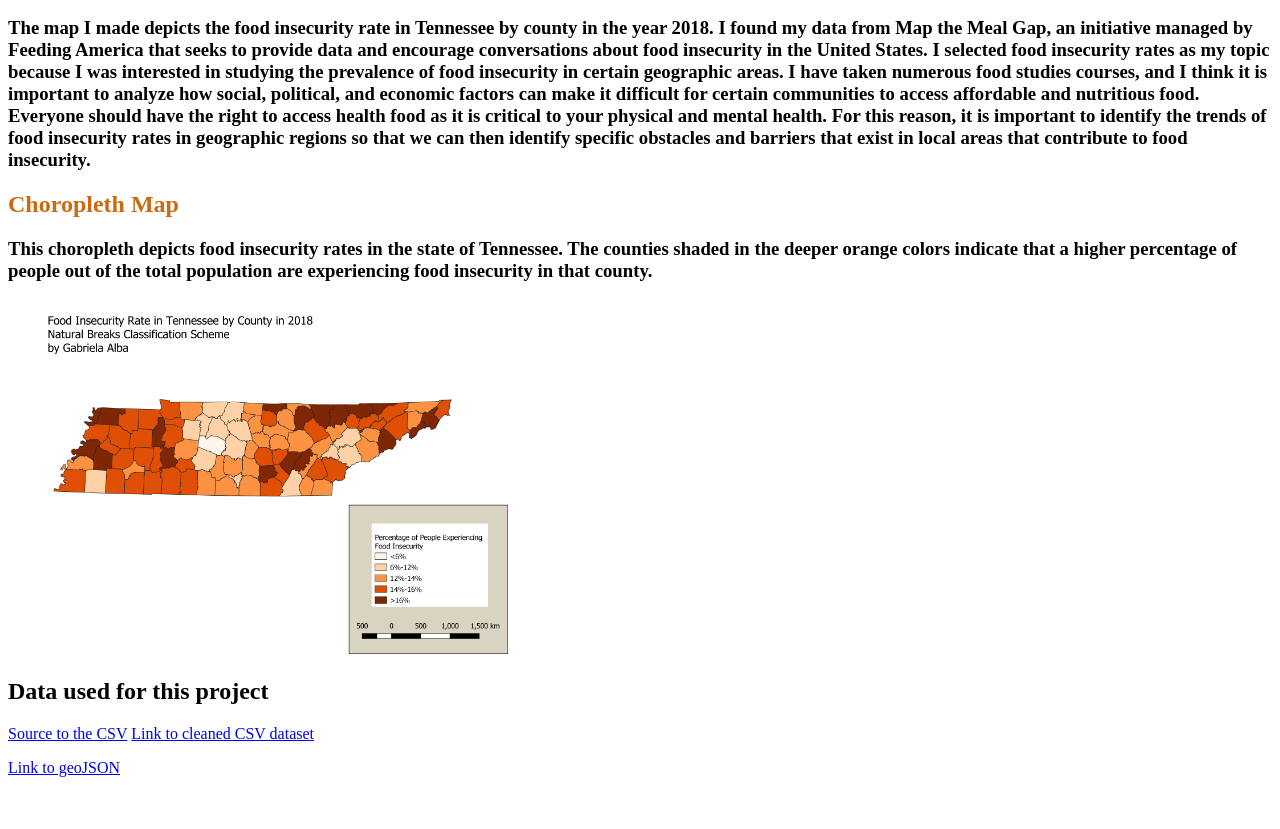
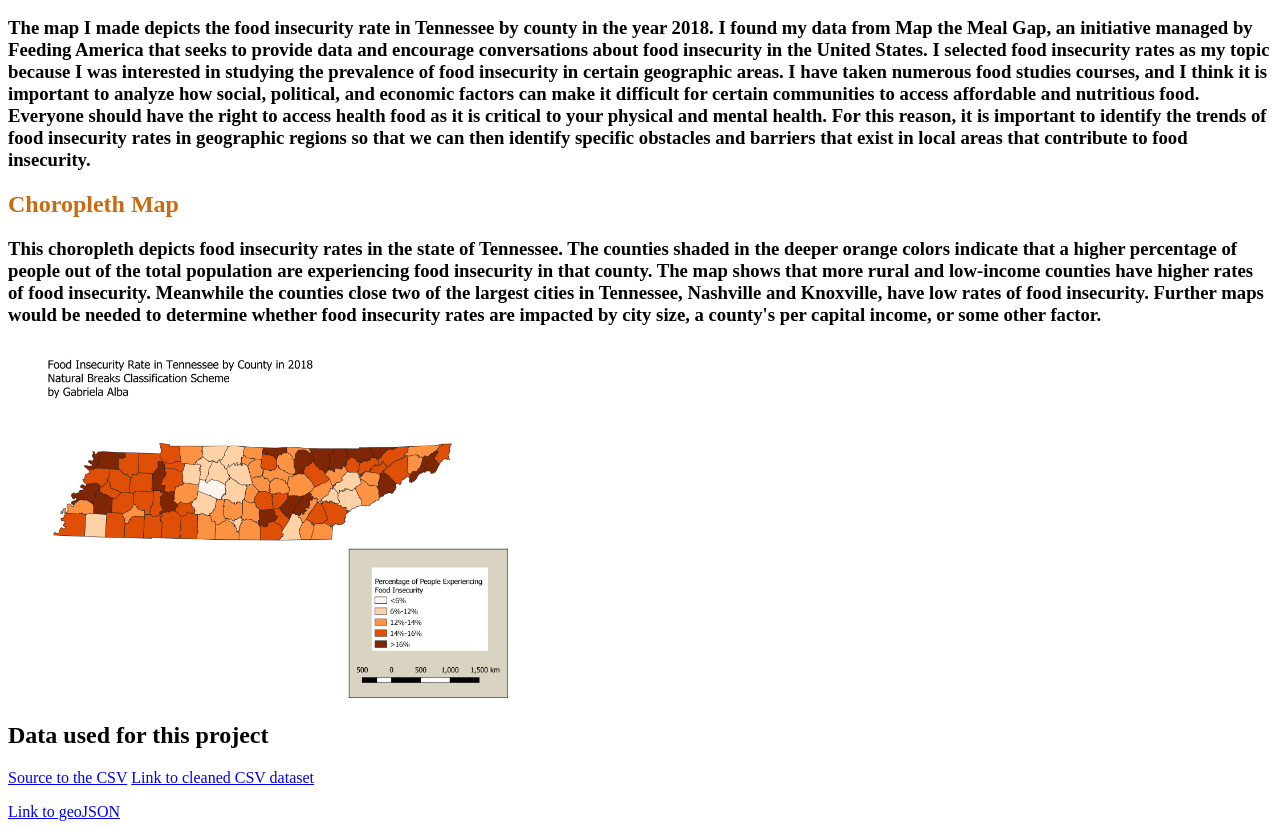
Before and after one commit to GabrielaAlba/GEOG370-Spring2021, a plain HTML site: page Homework9/GEOG370_HW9.html in a window 1280 px wide. Shown: the part 110-939 px from the top of the page. Before the commit the page ends 895 px from the top, so only its background shows below. Drawn offline with Linux system fonts and the light colour scheme.

Commit message:
Update GEOG370_HW9.html

```diff
--- a/Homework9/GEOG370_HW9.html
+++ b/Homework9/GEOG370_HW9.html
@@ -13,7 +13,7 @@
 
 
     <h2 style="color:rgb(201, 107, 19)">Choropleth Map</h2>
-    <h3> This choropleth depicts food insecurity rates in the state of Tennessee. The counties shaded in the deeper orange colors indicate that a higher percentage of people out of the total population are experiencing food insecurity in that county. </h3>
+    <h3> This choropleth depicts food insecurity rates in the state of Tennessee. The counties shaded in the deeper orange colors indicate that a higher percentage of people out of the total population are experiencing food insecurity in that county. The map shows that more rural and low-income counties have higher rates of food insecurity. Meanwhile the counties close two of the largest cities in Tennessee, Nashville and Knoxville, have low rates of food insecurity. Further maps would be needed to determine whether food insecurity rates are impacted by city size, a county's per capital income, or some other factor. </h3>
     <a href="./Maps/HW9_TN_Map.png">
     <img src="./Maps/HW9_TN_Map.png" alt="Map" width='500px'>
     </a>
```
